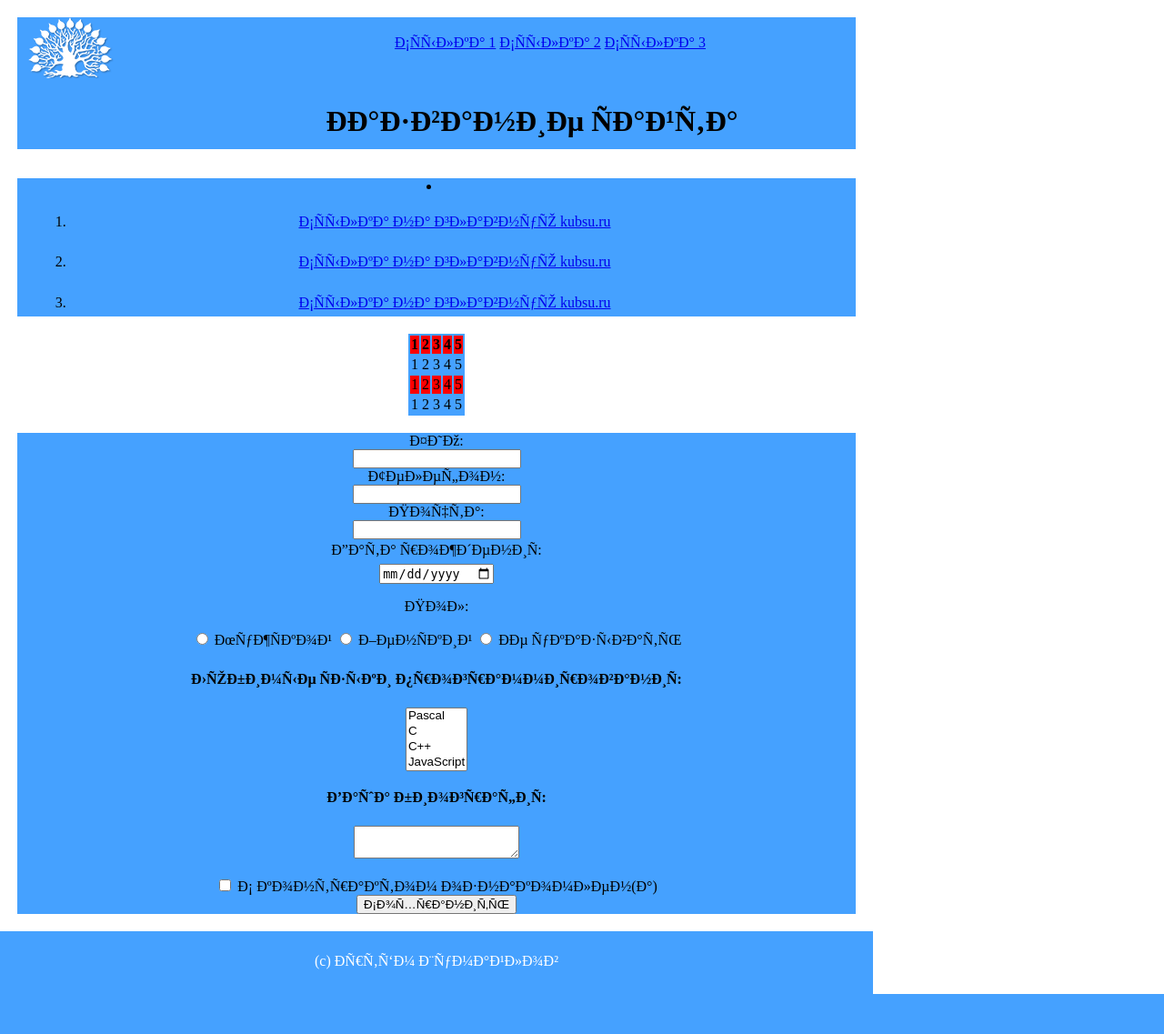
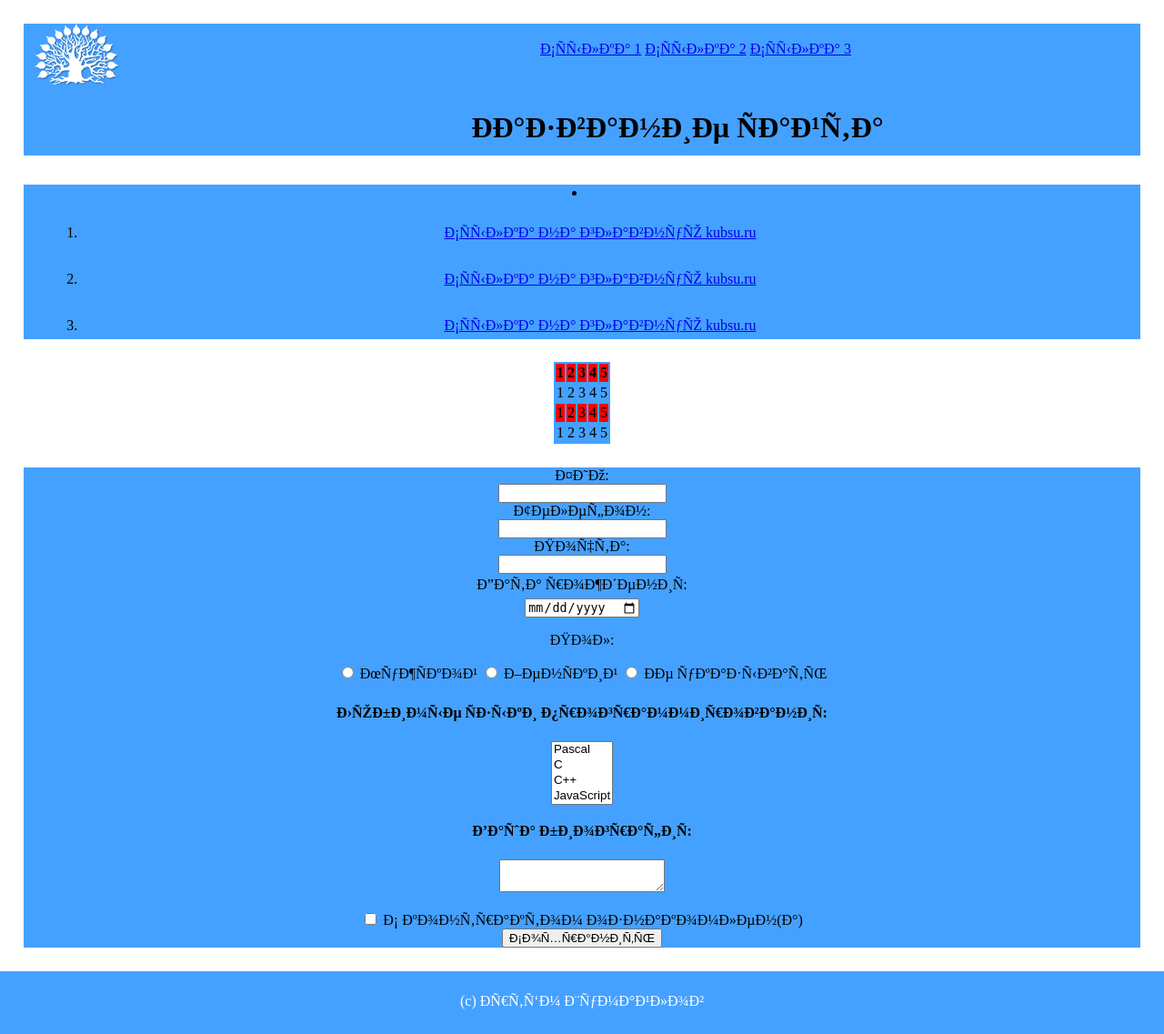
Before and after one commit to ArtyomShumaylov/ArtyomShumaylov.github.io, a PHP site: page / in a window 1280 px wide. Shown: the whole page at 91% size. Before the commit the page ends 1093 px from the top, so only its background shows below. Run offline with PHP 8.4, Linux system fonts and the light colour scheme.

Commit message:
Update 2.css

```diff
--- a/2.css
+++ b/2.css
@@ -55,7 +55,18 @@ footer
 
 .bbdy
 {
-    max-width:960px;
+
     text-align: center;
     margin: 0;
 }
+
+.max
+{
+    max-width: 960px;
+    margin-left: auto;
+    margin-right: auto;
+}
+
+body {
+    width: 100%;
+}
```
